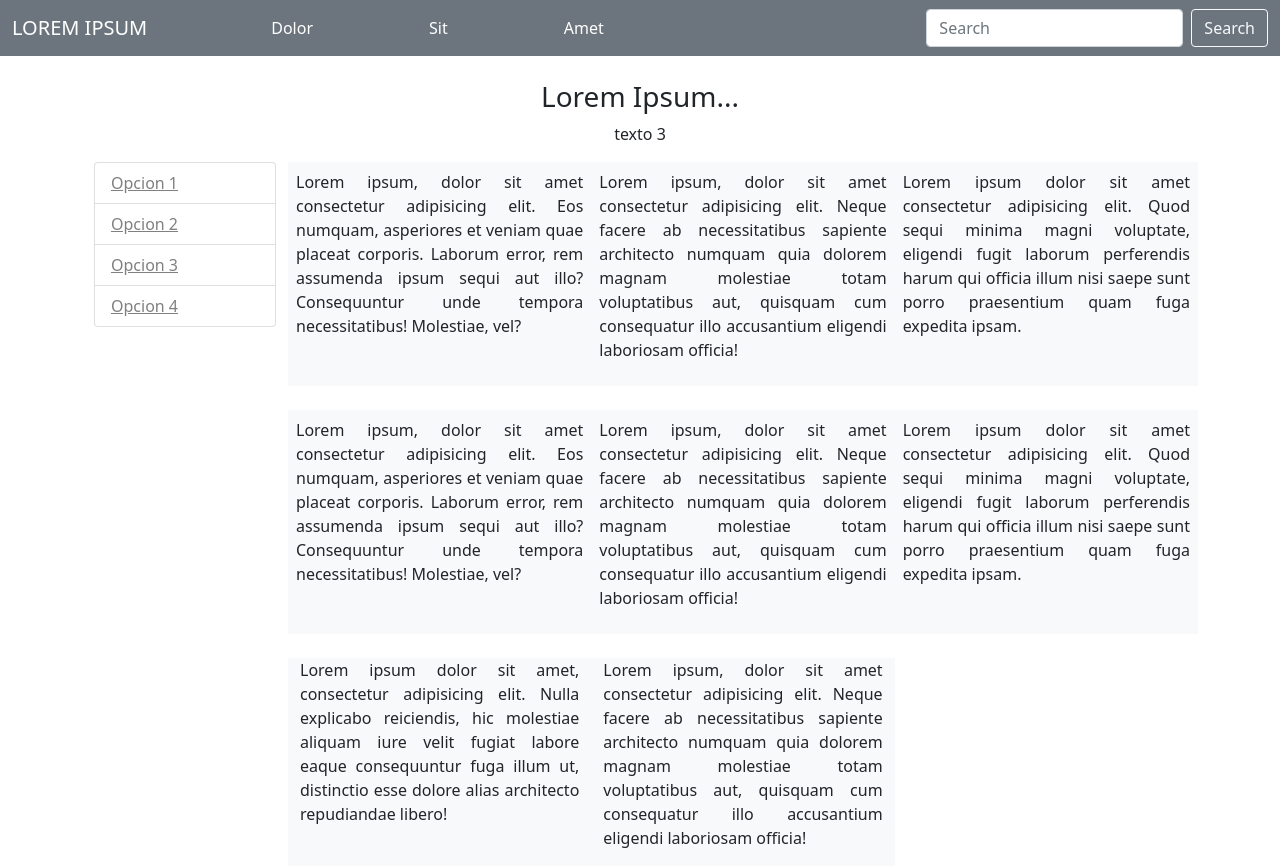
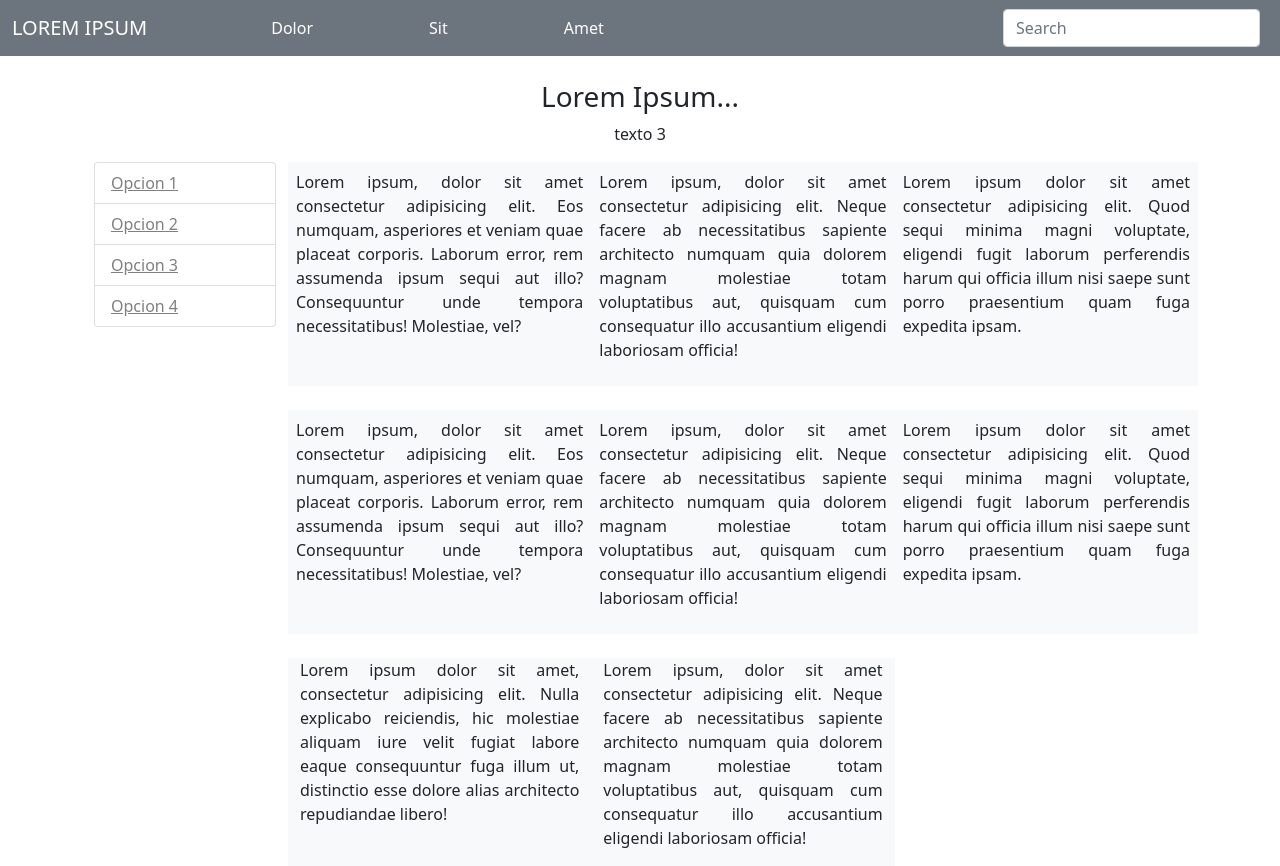
Before and after one commit to christiansanguinetti/Pagina-responsive, a plain HTML site: page index.html in a window 1280 px wide. Drawn offline with nearby package versions, Linux system fonts and the light colour scheme; a script that the page names is missing.

Commit message:
Fixeando el search

```diff
--- a/index.html
+++ b/index.html
@@ -54,7 +54,7 @@
                 </ul>
                 <form class="d-flex" role="search">
                     <input class="form-control me-2" type="search" placeholder="Search" aria-label="Search">
-                    <button class="btn btn-outline-light d-none d-sm-none d-md-none d-lg-block">Search</button>
+                    <button class="btn btn-outline-light d-none d-sm-none d-md-none d-lg-block d-xl-none d-lg-none">Search</button>
                 </form>
             </div>
         </div>
```
